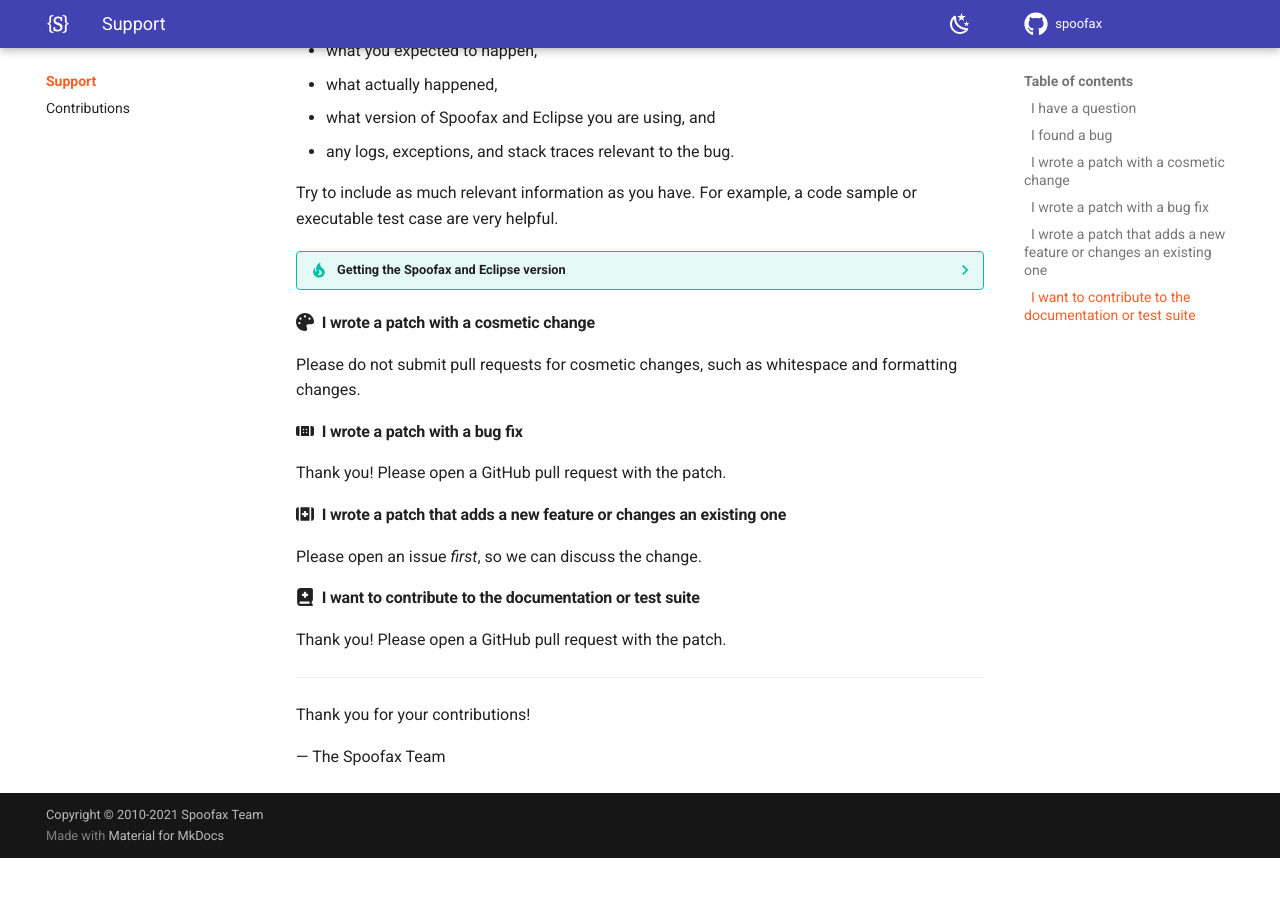
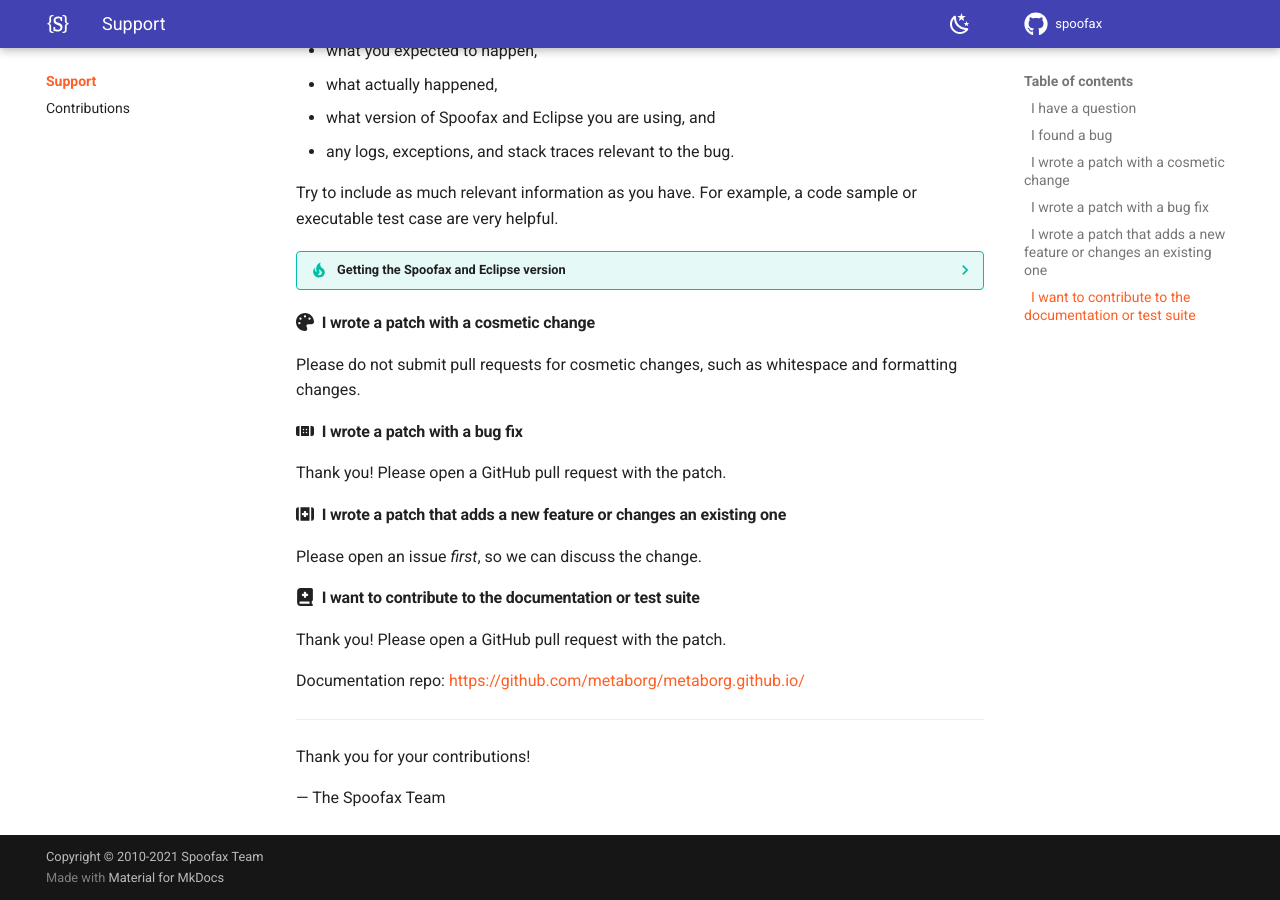
Before and after one commit to pdmosses/metaborg.github.io, an MkDocs documentation site: the page built from docs/support/index.md, in a window 1280 px wide and 900 px high, scrolled down 652 px. Built offline with MkDocs 1.6.1 and Material for MkDocs 9.7.7, drawn with Linux system fonts in a browser that asks for light colours; comment, search, counter and statistics services are not loaded; before the commit the page ends 1510 px from its top, so only the background shows below that.

Commit message:
Put a link to the documentation repo
To save contributors from searching for the right repo when they want to propose fixes to the docs.

```diff
--- a/docs/support/index.md
+++ b/docs/support/index.md
@@ -47,6 +47,8 @@
 #### :fontawesome-solid-book-medical:&nbsp; I want to contribute to the documentation or test suite
 Thank you! Please open a GitHub pull request with the patch.
 
+Documentation repo: https://github.com/metaborg/metaborg.github.io/
+
 ---
 
 Thank you for your contributions!
```
